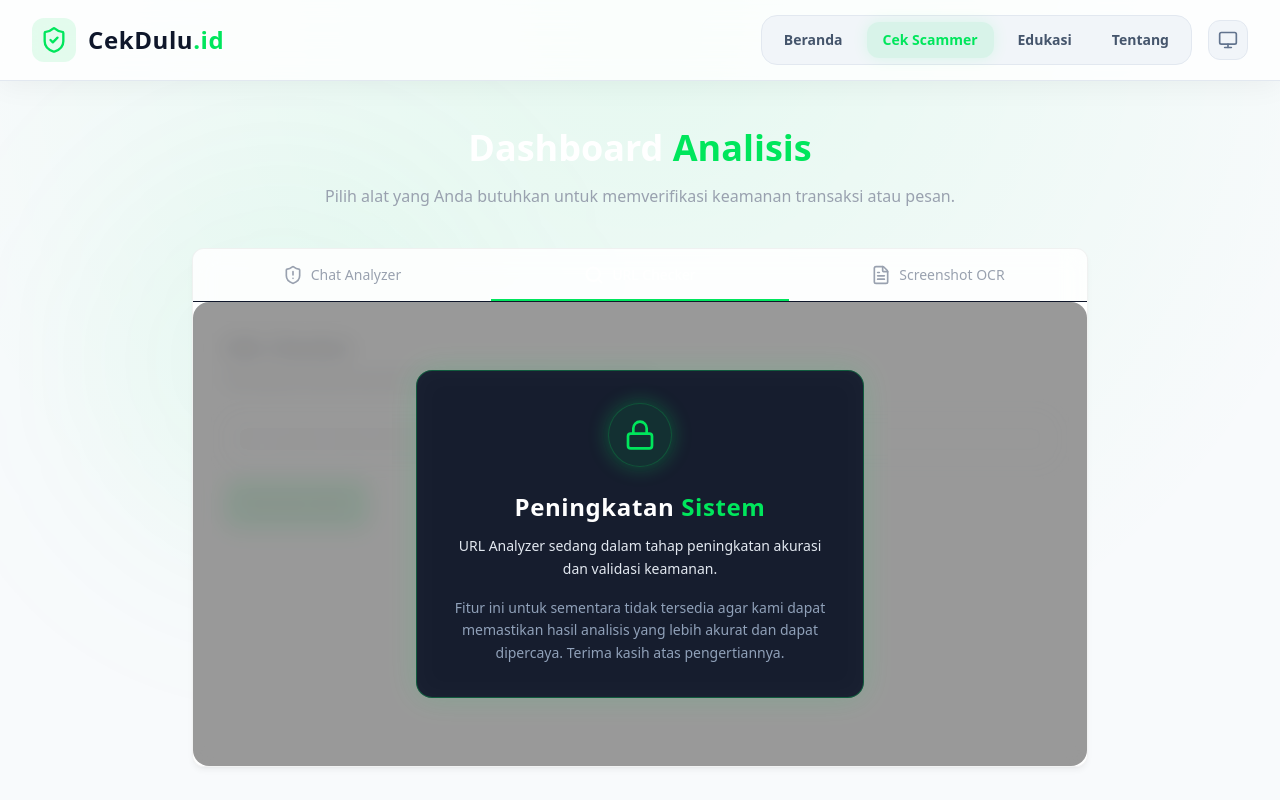
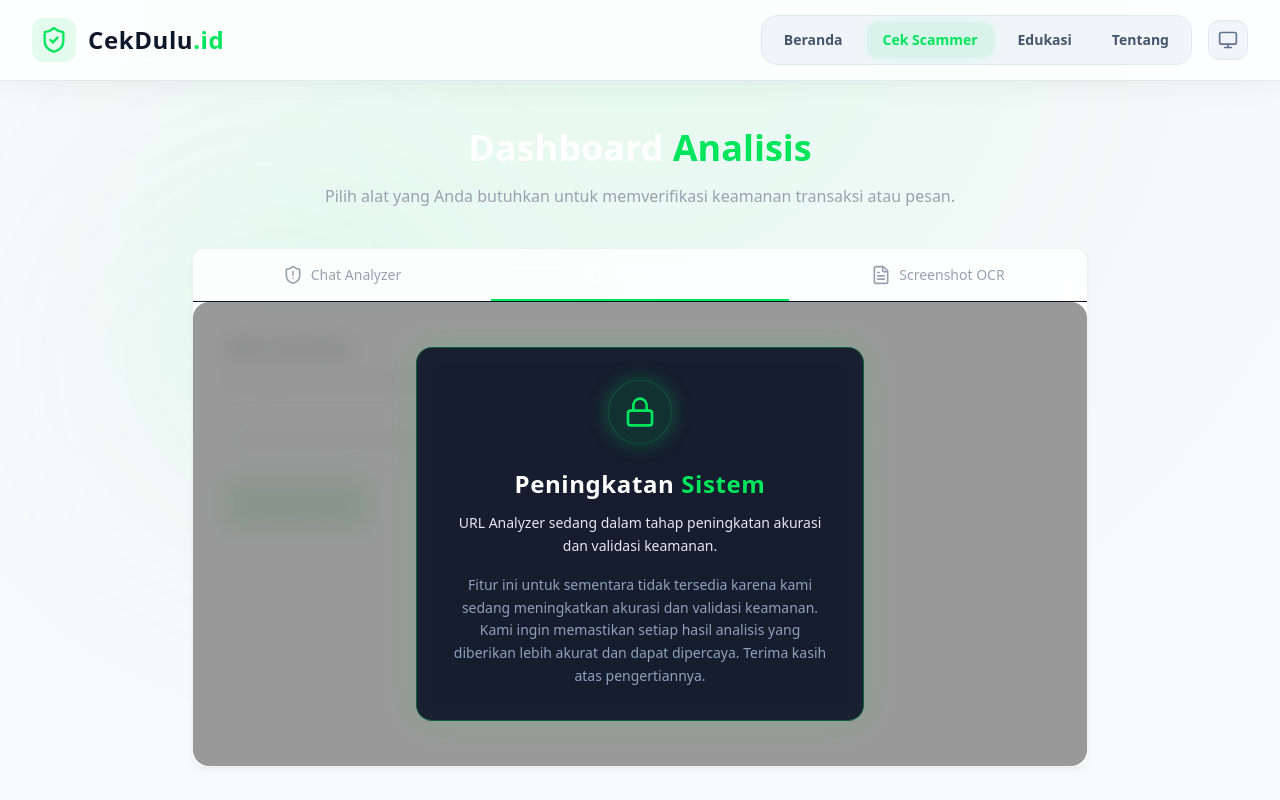
Before and after one commit to deks871/cekdulu-id, a Next.js app: page /dashboard in a window 1280 px wide. Both pictures are taken after a click on the button "URL Checker". Shown: the top 800 px of the page. Built offline with nearby package versions, Linux system fonts and the light colour scheme.

Commit message:
Finalize URL analyzer maintenance mode

```diff
--- a/src/components/dashboard/UrlChecker.tsx
+++ b/src/components/dashboard/UrlChecker.tsx
@@ -109,7 +109,7 @@ export default function UrlChecker() {
               URL Analyzer sedang dalam tahap peningkatan akurasi dan validasi keamanan.
             </p>
             <p className="text-slate-400 text-sm leading-relaxed">
-              Fitur ini untuk sementara tidak tersedia agar kami dapat memastikan hasil analisis yang lebih akurat dan dapat dipercaya. Terima kasih atas pengertiannya.
+              Fitur ini untuk sementara tidak tersedia karena kami sedang meningkatkan akurasi dan validasi keamanan. Kami ingin memastikan setiap hasil analisis yang diberikan lebih akurat dan dapat dipercaya. Terima kasih atas pengertiannya.
             </p>
           </div>
         </div>
```
